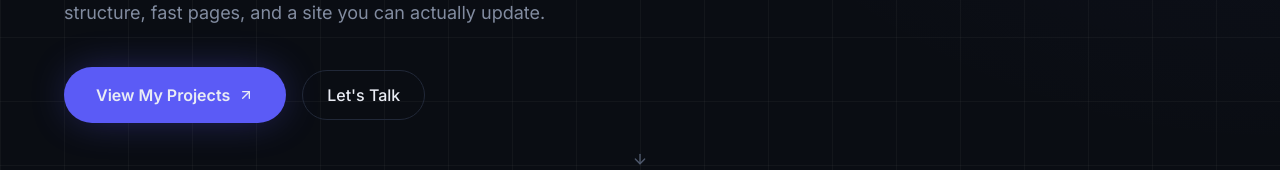
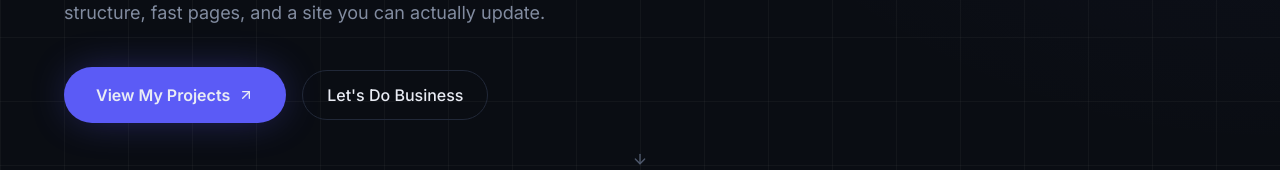
Before and after one commit to Leche90/my_portfolio, a Next.js app: page / in a window 1280 px wide. Shown: the part 603-773 px from the top of the page. Built offline with nearby package versions, Linux system fonts and the light colour scheme.

Commit message:
Updated Hero section

```diff
--- a/components/Hero/Hero.tsx
+++ b/components/Hero/Hero.tsx
@@ -93,7 +93,7 @@ export default function Hero() {
               href="#contact"
               className="inline-flex items-center gap-2 rounded-full border border-line px-6 py-3 font-medium text-ink transition-colors hover:border-cyan/50 hover:text-cyan"
             >
-              Let's Talk
+              Let's Do Business
             </a>
           </Magnetic>
         </motion.div>
```
